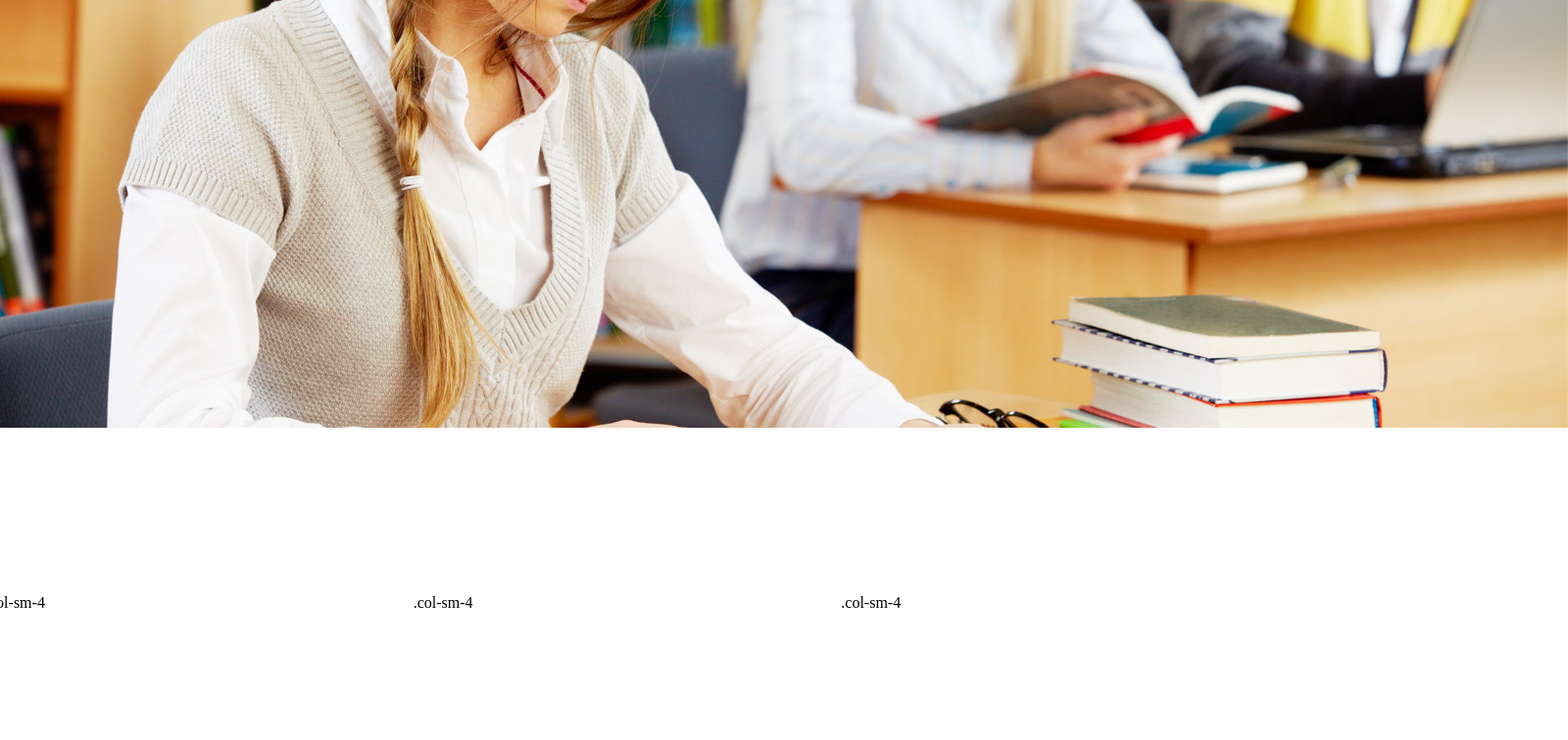
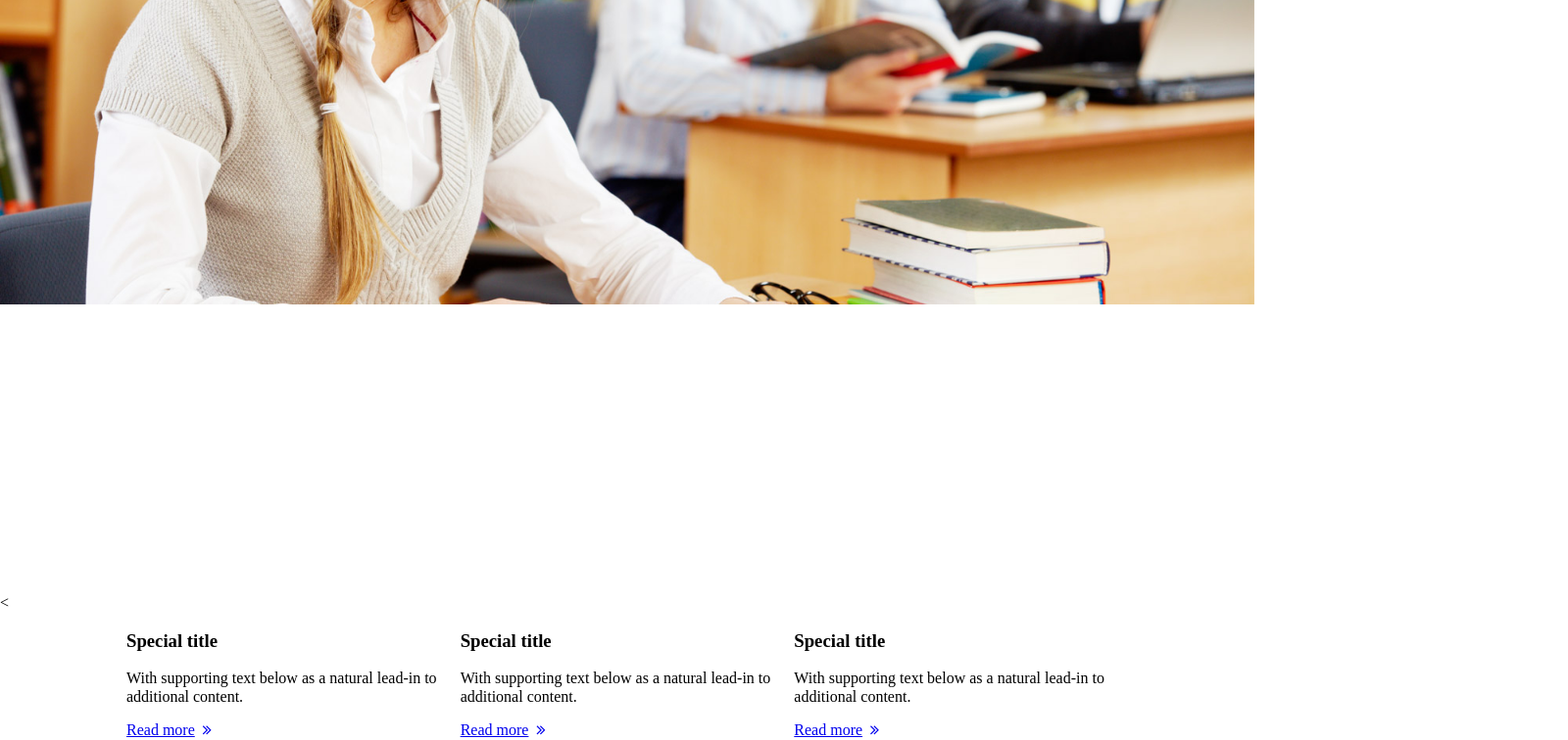
Before and after one commit to WPSulaiman/liquefy, a plain HTML site: page index.html in a window 1280 px wide. Shown: the part 193-949 px from the top of the page at 98% size, 1600 px wide, since content can reach past the window. Before the commit the page ends 818 px from the top, so only its background shows below. Drawn offline with Linux system fonts and the light colour scheme.

Commit message:
setup column and from comments

```diff
--- a/css/style.css
+++ b/css/style.css
@@ -333,7 +333,7 @@
             background: #000;
         }
         nav.black ul {
-           background: rgba(148, 209, 230, 0.5);
+            background: rgba(148, 209, 230, 0.5);
         }
         .showing {
             max-height: 34em;
@@ -348,11 +348,14 @@
             display: block;
         }
     }
+    /* Forms
+      ========================================================================== */
     /* COLUMN SETUP
       ========================================================================== */
 
     .container {
-        min-width: 992px !important;
+        width: 992px !important;
+        margin: 0 auto;
     }
 
     .row {
--- a/index.html
+++ b/index.html
@@ -32,27 +32,42 @@
                     </ul>
                 </div>
             </nav>
-            <img src="images/hero.jpg" alt="Hero images">
+            <img src="images/hero.jpg" alt="Hero images" width="100%">
         </header>
         <!-- #masthead -->
         <!-- header nnvigation Logo END here -->
         <main>
 
-            <!-- Row feature start  -->
-            <div class="container">
-                <div class="row">
-                    <div class="col-md-4">.col-sm-4</div>
-                    <div class="col-md-4">.col-sm-4</div>
-                    <div class="col-md-4">.col-sm-4</div>
-                </div>
-            </div>
-            <!-- Row feature end  -->
+
+
+
+            < <!-- Row feature end -->
         </main>
         <!-- Main Content of the page END here -->
         <footer>
             <!--Footer start here -->
         </footer>
         <!--Footer of the END here -->
+        <!-- Row feature start  -->
+        <div class="container">
+            <div class="row">
+                <div class="col-xs-12 col-sm-6 col-md-4 col-lg-4 col-xl-4">
+                    <h3 class="card-title">Special title</h3>
+                    <p class="card-text">With supporting text below as a natural lead-in to additional content.</p>
+                    <a href="https://www.fiverr.com/share/qb8D02" title="Read more" class="read-more">Read more<i class="fa fa-angle-double-right ml-2"></i></a>
+                </div>
+                <div class="col-xs-12 col-sm-6 col-md-4 col-lg-4 col-xl-4">
+                    <h3 class="card-title">Special title</h3>
+                    <p class="card-text">With supporting text below as a natural lead-in to additional content.</p>
+                    <a href="https://www.fiverr.com/share/qb8D02" title="Read more" class="read-more">Read more<i class="fa fa-angle-double-right ml-2"></i></a>
+                </div>
+                <div class="col-xs-12 col-sm-6 col-md-4 col-lg-4 col-xl-4">
+                    <h3 class="card-title">Special title</h3>
+                    <p class="card-text">With supporting text below as a natural lead-in to additional content.</p>
+                    <a href="https://www.fiverr.com/share/qb8D02" title="Read more" class="read-more">Read more<i class="fa fa-angle-double-right ml-2"></i></a>
+                </div>
+            </div>
+        </div>
 </body>
 
 </html>
```
